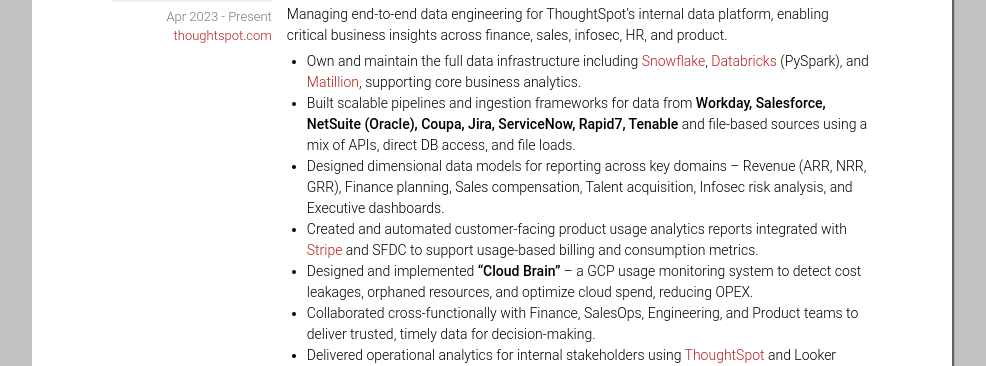
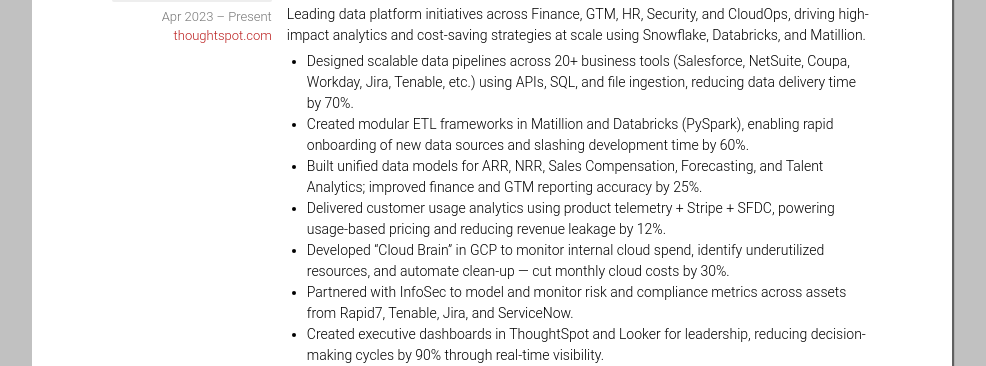
Before and after one commit to akash-adhikary/akash-adhikary.github.io, a plain HTML site: page cv/index.html in a window 1280 px wide. Shown: the part 586-952 px from the top of the page, without its empty margins (148-1134 px from the left). Drawn offline with Linux system fonts and the light colour scheme; a web font is replaced by a local one.

Commit message:
added ts exp 2

```diff
--- a/cv/index.html
+++ b/cv/index.html
@@ -85,11 +85,10 @@
             <div class="cv-timeline">
 
 
-
-              <div class="cv-timeline-row p-experience h-event">
+<div class="cv-timeline-row p-experience h-event">
   <div class="cv-timeline-side">
     <div class="cv-timeline-company">ThoughtSpot</div>
-    <div class="cv-timeline-date">Apr 2023 - Present</div>
+    <div class="cv-timeline-date">Apr 2023 – Present</div>
     <a
       href="https://www.thoughtspot.com/"
       target="_blank"
@@ -98,37 +97,39 @@
     >
   </div>
   <div class="cv-timeline-body p-summary">
-    <h4 class="cv-timeline-position p-name">
-      Data Engineer
-    </h4>
+    <h4 class="cv-timeline-position p-name">Data Engineer</h4>
     <p>
-      Managing end-to-end data engineering for ThoughtSpot’s internal data platform, enabling critical business insights across finance, sales, infosec, HR, and product.
+      Leading data platform initiatives across Finance, GTM, HR, Security, and CloudOps, driving high-impact analytics and cost-saving strategies at scale using Snowflake, Databricks, and Matillion.
     </p>
     <ul>
       <li>
-        Own and maintain the full data infrastructure including <a href="https://www.snowflake.com/" target="_blank">Snowflake</a>, <a href="https://www.databricks.com/" target="_blank">Databricks</a> (PySpark), and <a href="https://www.matillion.com/" target="_blank">Matillion</a>, supporting core business analytics.
+        Designed scalable data pipelines across 20+ business tools (Salesforce, NetSuite, Coupa, Workday, Jira, Tenable, etc.) using APIs, SQL, and file ingestion, reducing data delivery time by 70%.
       </li>
       <li>
-        Built scalable pipelines and ingestion frameworks for data from <strong>Workday, Salesforce, NetSuite (Oracle), Coupa, Jira, ServiceNow, Rapid7, Tenable</strong> and file-based sources using a mix of APIs, direct DB access, and file loads.
+        Created modular ETL frameworks in Matillion and Databricks (PySpark), enabling rapid onboarding of new data sources and slashing development time by 60%.
       </li>
       <li>
-        Designed dimensional data models for reporting across key domains – Revenue (ARR, NRR, GRR), Finance planning, Sales compensation, Talent acquisition, Infosec risk analysis, and Executive dashboards.
+        Built unified data models for ARR, NRR, Sales Compensation, Forecasting, and Talent Analytics; improved finance and GTM reporting accuracy by 25%.
       </li>
       <li>
-        Created and automated customer-facing product usage analytics reports integrated with <a href="https://stripe.com/" target="_blank">Stripe</a> and SFDC to support usage-based billing and consumption metrics.
+        Delivered customer usage analytics using product telemetry + Stripe + SFDC, powering usage-based pricing and reducing revenue leakage by 12%.
       </li>
       <li>
-        Designed and implemented <strong>“Cloud Brain”</strong> – a GCP usage monitoring system to detect cost leakages, orphaned resources, and optimize cloud spend, reducing OPEX.
+        Developed “Cloud Brain” in GCP to monitor internal cloud spend, identify underutilized resources, and automate clean-up — cut monthly cloud costs by 30%.
       </li>
       <li>
-        Collaborated cross-functionally with Finance, SalesOps, Engineering, and Product teams to deliver trusted, timely data for decision-making.
+        Partnered with InfoSec to model and monitor risk and compliance metrics across assets from Rapid7, Tenable, Jira, and ServiceNow.
       </li>
       <li>
-        Delivered operational analytics for internal stakeholders using <a href="https://www.thoughtspot.com/" target="_blank">ThoughtSpot</a> and Looker dashboards for self-serve reporting.
+        Created executive dashboards in ThoughtSpot and Looker for leadership, reducing decision-making cycles by 90% through real-time visibility.
+      </li>
+      <li>
+        Implemented AI-ready data structures for cost prediction and forecasting models in collaboration with data science teams, enhancing budget scenario planning.
       </li>
     </ul>
   </div>
 </div>
+
 
 
 
```
